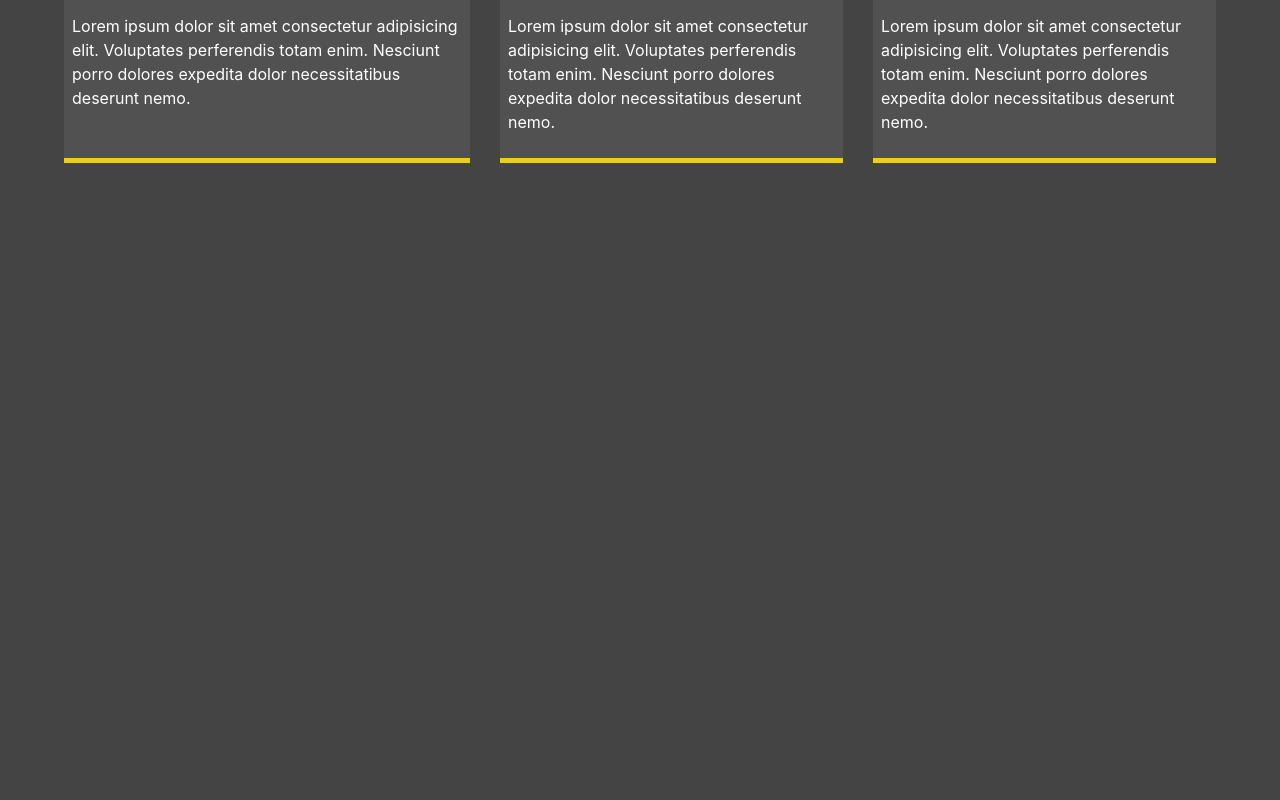
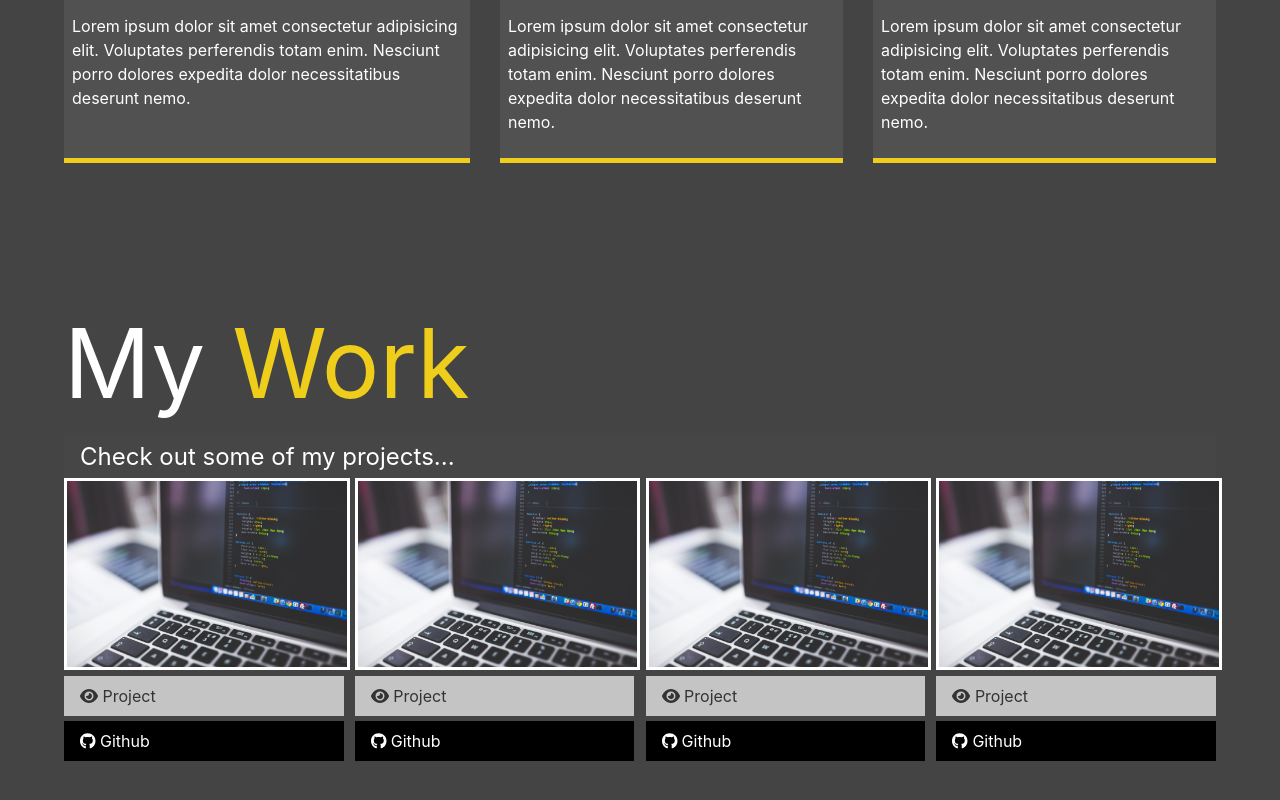
Before and after one commit to sal-jarrar/profile, a React (Create React App) app: page / in a window 1280 px wide. Shown: the part 1472-2272 px from the top of the page. Before the commit the page ends 1699 px from the top, so only its background shows below. Built offline with nearby package versions, Linux system fonts and the light colour scheme.

Commit message:
Work page

```diff
--- a/src/App.js
+++ b/src/App.js
@@ -2,6 +2,7 @@ import React, { useState } from "react";
 import Header from "./components/Header";
 import About from "./sections/About";
 import Home from "./sections/Home";
+import Work from "./sections/Work";
 
 const App = () => {
   const [status, setStatus] = useState(false);
@@ -11,6 +12,7 @@ const App = () => {
       <Header status={status} toggle={toggle} />
       <Home status={status} />
       <About />
+      <Work />
     </>
   );
 };
--- a/src/asests/scss/main.scss
+++ b/src/assets/scss/main.scss
@@ -111,5 +111,44 @@ main {
     border-bottom: $secondary-color 5px solid;
   }
 }
+// Work/Projects
+.projects {
+  display: grid;
+  grid-gap: 0.7rem;
+  grid-template-columns: repeat(3, 1fr);
 
+  img {
+    width: 100%;
+    border: 3px #fff solid;
+
+    &:hover {
+      opacity: 0.5;
+      border-color: $secondary-color;
+      @include easeOut;
+    }
+  }
+}
+// Button Styles
+.btn {
+  display: block;
+  padding: 0.5rem 1rem;
+  border: 0;
+  margin-bottom: 0.3rem;
+  &:hover {
+    background: $secondary-color;
+    color: set-text-color($secondary-color);
+  }
+}
+
+.btn-dark {
+  @extend .btn;
+  background: darken($primary-color, 50);
+  color: #fff;
+}
+
+.btn-light {
+  @extend .btn;
+  background: lighten($primary-color, 50);
+  color: #333;
+}
 @import "mobile";
--- /dev/null
+++ b/src/components/Project.js
@@ -0,0 +1,21 @@
+import { faGithub } from "@fortawesome/free-brands-svg-icons";
+import { faEye } from "@fortawesome/free-solid-svg-icons";
+import { FontAwesomeIcon } from "@fortawesome/react-fontawesome";
+
+const Project = ({ href, img, gitLink }) => {
+  return (
+    <div className="item">
+      <a href={href}>
+        <img src={img} alt="Project" />
+      </a>
+      <a href={href} className="btn-light">
+        <FontAwesomeIcon icon={faEye} /> Project
+      </a>
+      <a href={gitLink} className="btn-dark">
+        <FontAwesomeIcon icon={faGithub} /> Github
+      </a>
+    </div>
+  );
+};
+
+export default Project;
--- a/src/constant/constants.js
+++ b/src/constant/constants.js
@@ -1,3 +1,5 @@
+import img from "../assets/img/background.jpeg";
+
 export const getNavItems = (route, show) => {
   return [
     {
@@ -26,3 +28,10 @@ export const getNavItems = (route, show) => {
     },
   ];
 };
+
+export const projects = [
+  { id: 1, href: "#", img, gitLink: "#" },
+  { id: 2, href: "#", img, gitLink: "#" },
+  { id: 3, href: "#", img, gitLink: "#" },
+  { id: 4, href: "#", img, gitLink: "#" },
+];
--- a/src/index.js
+++ b/src/index.js
@@ -1,6 +1,6 @@
 import React from "react";
 import ReactDOM from "react-dom/client";
-import "./asests/scss/main.scss";
+import "./assets/scss/main.scss";
 import App from "./App";
 import reportWebVitals from "./reportWebVitals";
 
--- /dev/null
+++ b/src/sections/Work.js
@@ -0,0 +1,21 @@
+import Project from "../components/Project";
+import { projects } from "../constant/constants";
+
+const Work = () => {
+  return (
+    <main id="work">
+      <h1 className="lg-heading">
+        My
+        <span className="text-secondary"> Work</span>
+      </h1>
+      <h2 className="sm-heading">Check out some of my projects...</h2>
+      <div className="projects">
+        {projects.map((project) => (
+          <Project key={project.id} {...project} />
+        ))}
+      </div>
+    </main>
+  );
+};
+
+export default Work;
```
Also changed, not shown: src/assets/img/background.jpeg (renamed from src/asests/img/background.jpeg), src/assets/scss/config.scss (renamed from src/asests/scss/config.scss), src/assets/scss/menu.scss (renamed from src/asests/scss/menu.scss), src/assets/scss/mobile.scss (renamed from src/asests/scss/mobile.scss).
